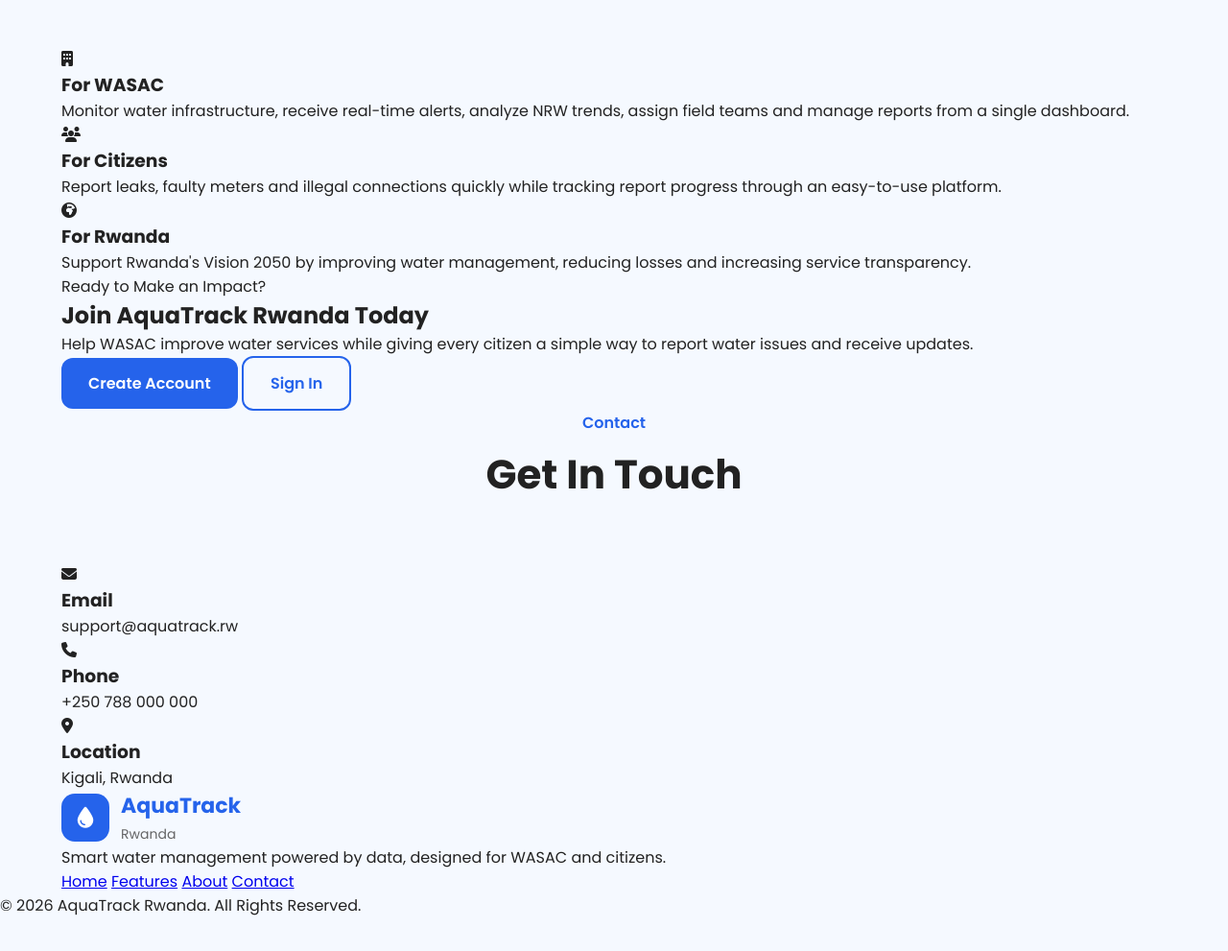
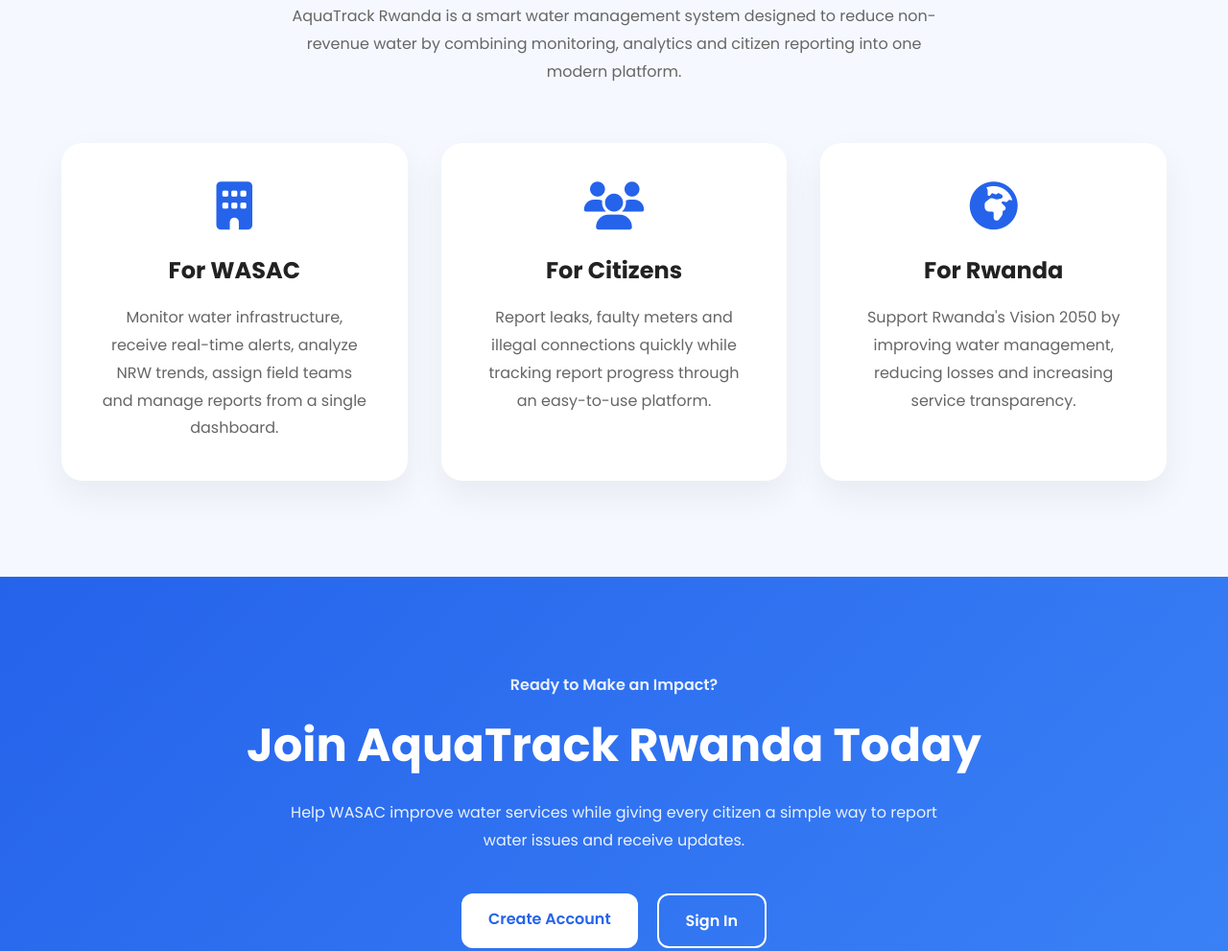
Before and after one commit to mndekwe-dot/Aquatrack, a plain HTML site: page frontend/index.html in a window 1280 px wide. Shown: the part 2859-3850 px from the top of the page at 96% size. Before the commit the page ends 3815 px from the top, so only its background shows below. Drawn offline with Linux system fonts and the light colour scheme.

```diff
--- a/frontend/style.css
+++ b/frontend/style.css
@@ -411,3 +411,302 @@ nav a:hover{
     color:#2563eb;
     font-size:20px;
 }
+
+/* ===========================
+   ABOUT
+=========================== */
+
+.about{
+    padding:100px 0;
+}
+
+.about-grid{
+    display:grid;
+    grid-template-columns:repeat(auto-fit,minmax(300px,1fr));
+    gap:35px;
+}
+
+.about-card{
+    background:#fff;
+    border-radius:22px;
+    padding:40px;
+    text-align:center;
+    box-shadow:0 15px 35px rgba(0,0,0,.06);
+    transition:.3s;
+}
+
+.about-card:hover{
+    transform:translateY(-8px);
+}
+
+.about-card i{
+    font-size:50px;
+    color:#2563eb;
+    margin-bottom:25px;
+}
+
+.about-card h3{
+    margin-bottom:18px;
+    font-size:24px;
+}
+
+.about-card p{
+    color:#666;
+    line-height:1.8;
+}
+
+/* ===========================
+   CALL TO ACTION
+=========================== */
+
+.cta{
+    padding:100px 0;
+    background:linear-gradient(135deg,#2563eb,#3b82f6);
+}
+
+.cta-container{
+    text-align:center;
+    color:#fff;
+}
+
+.cta-content span{
+    display:block;
+    font-weight:600;
+    margin-bottom:15px;
+    opacity:.9;
+}
+
+.cta-content h2{
+    font-size:48px;
+    margin-bottom:20px;
+}
+
+.cta-content p{
+    max-width:700px;
+    margin:0 auto 40px;
+    line-height:1.8;
+    opacity:.9;
+}
+
+.cta-buttons{
+    display:flex;
+    justify-content:center;
+    gap:20px;
+}
+
+.cta .primary-btn{
+    background:#fff;
+    color:#2563eb;
+}
+
+.cta .primary-btn:hover{
+    background:#f3f4f6;
+}
+
+.cta .secondary-btn{
+    border:2px solid #fff;
+    color:#fff;
+}
+
+.cta .secondary-btn:hover{
+    background:#fff;
+    color:#2563eb;
+}
+
+/* ===========================
+   CONTACT
+=========================== */
+
+.contact{
+    padding:100px 0;
+    background:#f8fbff;
+}
+
+.contact-grid{
+    display:grid;
+    grid-template-columns:repeat(auto-fit,minmax(280px,1fr));
+    gap:30px;
+}
+
+.contact-card{
+    background:#fff;
+    border-radius:20px;
+    padding:40px;
+    text-align:center;
+    box-shadow:0 15px 35px rgba(0,0,0,.06);
+}
+
+.contact-card i{
+    width:70px;
+    height:70px;
+    border-radius:50%;
+    background:#dbeafe;
+    color:#2563eb;
+    display:flex;
+    justify-content:center;
+    align-items:center;
+    margin:0 auto 20px;
+    font-size:28px;
+}
+
+.contact-card h3{
+    margin-bottom:12px;
+}
+
+.contact-card p{
+    color:#666;
+}
+
+/* ===========================
+   FOOTER
+=========================== */
+
+footer{
+    background:#0f172a;
+    color:#fff;
+    padding-top:60px;
+}
+
+.footer-container{
+    display:flex;
+    justify-content:space-between;
+    align-items:flex-start;
+    gap:60px;
+    padding-bottom:40px;
+}
+
+.footer-left{
+    max-width:420px;
+}
+
+.footer-left p{
+    margin-top:20px;
+    line-height:1.8;
+    color:#cbd5e1;
+}
+
+.footer-right{
+    display:flex;
+    flex-direction:column;
+    gap:16px;
+}
+
+.footer-right a{
+    color:#cbd5e1;
+    text-decoration:none;
+    transition:.3s;
+}
+
+.footer-right a:hover{
+    color:#fff;
+}
+
+.copyright{
+    border-top:1px solid rgba(255,255,255,.1);
+    text-align:center;
+    padding:20px;
+    color:#94a3b8;
+}
+
+/* ===========================
+   RESPONSIVE
+=========================== */
+
+@media (max-width:1024px){
+
+.hero-container,
+.why-container{
+    grid-template-columns:1fr;
+}
+
+.hero-right{
+    margin-top:50px;
+}
+
+.footer-container{
+    flex-direction:column;
+}
+
+}
+
+@media (max-width:768px){
+
+.nav-container{
+    flex-direction:column;
+    gap:20px;
+}
+
+nav ul{
+    flex-wrap:wrap;
+    justify-content:center;
+    gap:20px;
+}
+
+.nav-buttons{
+    flex-wrap:wrap;
+    justify-content:center;
+}
+
+.hero{
+    padding-top:180px;
+}
+
+.hero-left h1{
+    font-size:40px;
+}
+
+.hero-stats{
+    flex-direction:column;
+    gap:25px;
+}
+
+.preview-grid{
+    grid-template-columns:1fr;
+}
+
+.cta-content h2{
+    font-size:34px;
+}
+
+.cta-buttons{
+    flex-direction:column;
+    align-items:center;
+}
+
+.section-title h2,
+.why-left h2{
+    font-size:32px;
+}
+
+}
+
+@media (max-width:500px){
+
+.container{
+    width:94%;
+}
+
+.hero-left h1{
+    font-size:32px;
+}
+
+.feature-card,
+.about-card,
+.contact-card,
+.dashboard-preview{
+    padding:25px;
+}
+
+.logo-text h2{
+    font-size:18px;
+}
+
+.primary-btn,
+.secondary-btn,
+.login-btn,
+.register-btn{
+    width:100%;
+    text-align:center;
+}
+
+}
```
